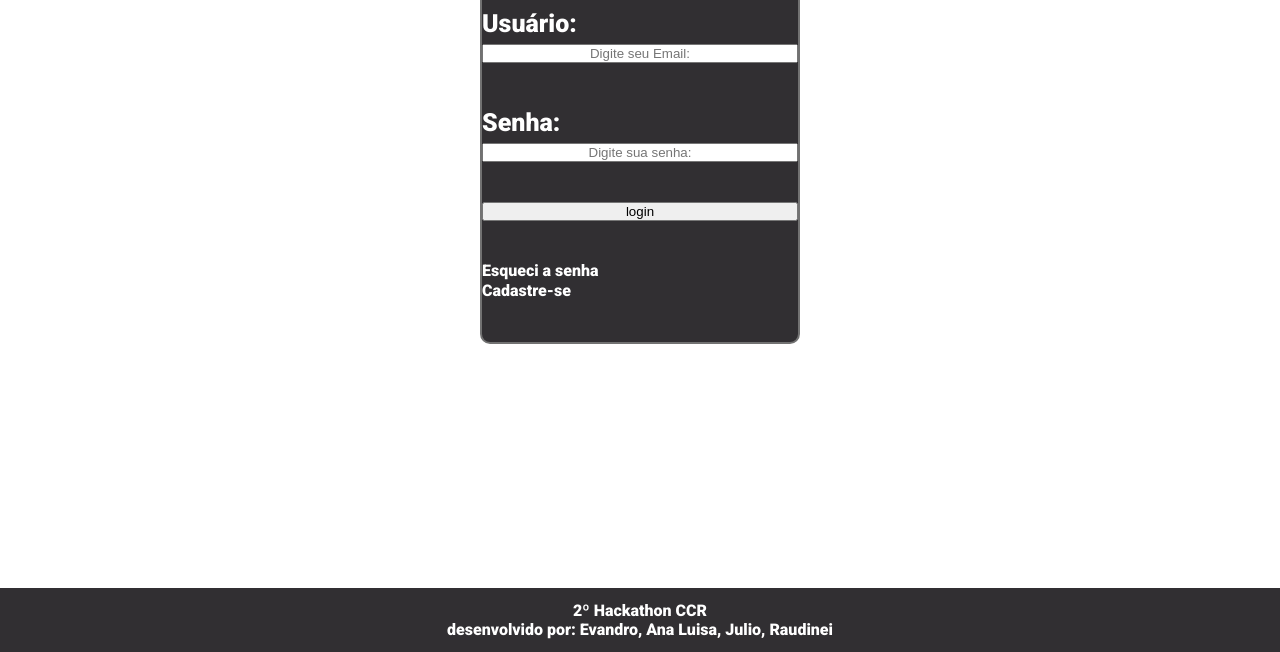
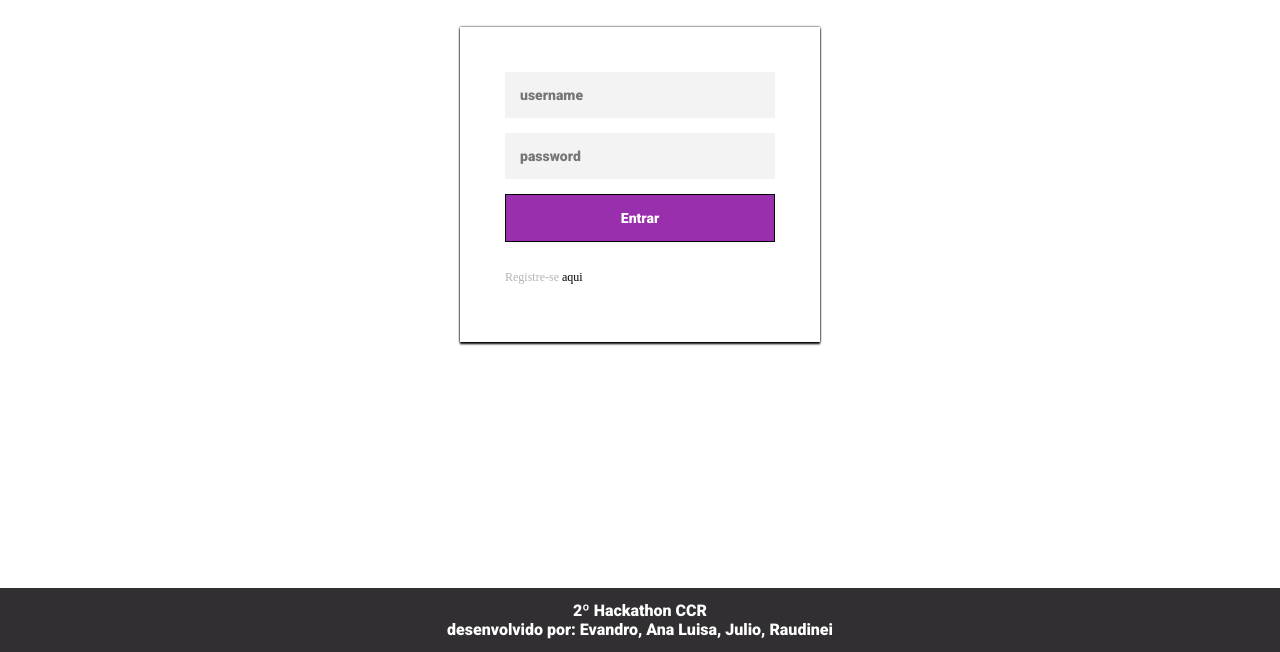
Before and after one commit to analuisadev/Hackaton-CCR, a plain HTML site: page login.html in a window 1280 px wide. Shown: the part 148-800 px from the top of the page. Drawn offline with Linux system fonts and the light colour scheme.

Commit message:
alteração da tela de login
alterei a tela de login, a antiga ñ estava agradavel

```diff
--- a/estilo.css
+++ b/estilo.css
@@ -71,63 +71,67 @@ a:visited{
     text-decoration: none;
 }
 
-.login{
-    margin-top: 20px;
-    width: 320px;
-    height: 400px;
-    border: 2px solid rgb(114, 114, 114);
-    border-radius: 10px;
-    background-color:#312F32;
-    top: 50%;
-    left: 50%;
+.login-page {
+    width: 360px;
+    padding: 8% 0 0;
+    margin: auto;
+  }
+  .form {
+    position: relative;
+    background: #FFFFFF;
+    max-width: 360px;
+    margin: 0 auto 100px;
+    padding: 45px;
+    text-align: center;
+    box-shadow: 0 0 2px 0 black, 0 2px 2px 0 black;
+  }
+  .form input {
+    font-family: "Roboto", sans-serif;
+    outline: 0;
+    background: #f3f3f3;
+    width: 100%;
+    border: none;
+    margin: 0 0 15px;
+    padding: 15px;
     box-sizing: border-box;
+    font-size: 14px;
+  }
+  .form button {
+    font-family: "Roboto", sans-serif;
+    background: #992FAD;
+    width: 100%;
+    border: 0.5px solid black;
+    padding: 15px;
+    color: #FFFFFF;
+    font-size: 14px;
+    transition: all 0.3 ease;
 
-}
-h1 {
-    margin: 0;
-    padding-top: 0;
-    padding-left: 0;
-    padding-bottom: 20px;
-    letter-spacing: 5px;
-    text-align: center;
-    font-family: 'Roboto', sans-serif;
-    color: white;
-}
+  }
+  .form button:hover{
+    background: #000000;
+  }
+  .form button:active{
+    background: #000000;
+  }
+  .form .message {
+    margin: 15px 0 0;
+    color: #b3b3b3;
+    font-size: 12px;
+  }
+  .form .message a {
+    color: #000000;
+    text-decoration: none;
+  }
+  .form .register-form {
+    display: none;
+  }
+  .container {
+    position: relative;
+    z-index: 1;
+    max-width: 300px;
+    margin: 0 auto;
 
-.login p{
-    margin: 0;
-    padding: 0;
-    font-family: 'Roboto', sans-serif;
-    color: white;
-}
-
-.login input{
-    width: 100%;
-    margin-bottom: 40px;
-    text-align: center;
-
-}
-
-.login input [type="text"], input [type="password"]{
-border: none;
-border: 1px solid white;
-height: 40px;
-font-size: 16px;
-
-}
-
-.login input [type="submit"]{
-    border: none;
-    outline: none;
-    color: black;
-    transition: 0.2s all;
-}
-
-.login a{
-    font-family: 'Roboto', sans-serif;
-    text-decoration: none;
-    line-height: 20px;
-}
+  }
 #home {
     width: 50%;
     height: 80%;
--- a/login.html
+++ b/login.html
@@ -18,18 +18,21 @@
         </ul>
 
     </nav>
-    <div class="login">
-        <h1> Login </h1>
-        <form>
-            <p> Usuário: </p>
-            <input type="text" placeholder="Digite seu Email:">
-            <p>Senha: </p>
-            <input type="password" placeholder="Digite sua senha:">
-        <input type="submit" value="login">
-        <a href="**">Esqueci a senha</a><br>
-        <a href="**">Cadastre-se</a>
-        </form>
-    </div>
+    <div class="login-page">
+        <div class="form">
+          <form class="register-form">
+            <input type="text" placeholder="Nome"/>
+            <input type="password" placeholder="Senha"/>
+            <input type="text" placeholder="Email"/>
+          </form>
+          <form class="login-form">
+            <input type="text" placeholder="username"/>
+            <input type="password" placeholder="password"/>
+            <button>Entrar</button>
+            <p class="message">Registre-se <a href="**">aqui</a></p>
+          </form>
+        </div>
+      </div>
     <footer id="rodape">
         2º Hackathon CCR <br> desenvolvido por: <a href="http://bit.ly/35GWQKe" target="blank">Evandro</a>,
          <a href="http://bit.ly/39vqZgJ" target="blank">Ana Luisa</a>,
```
